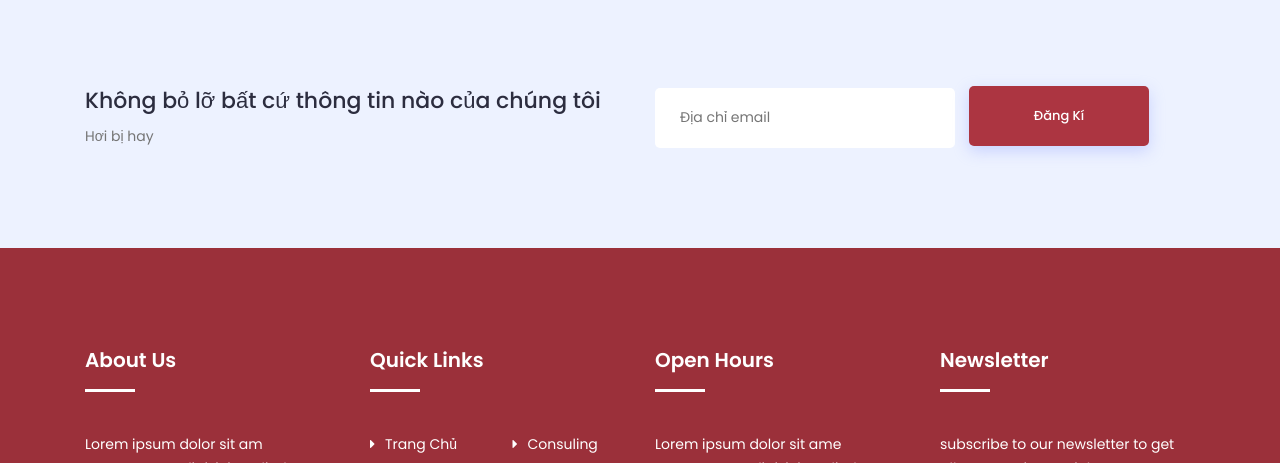
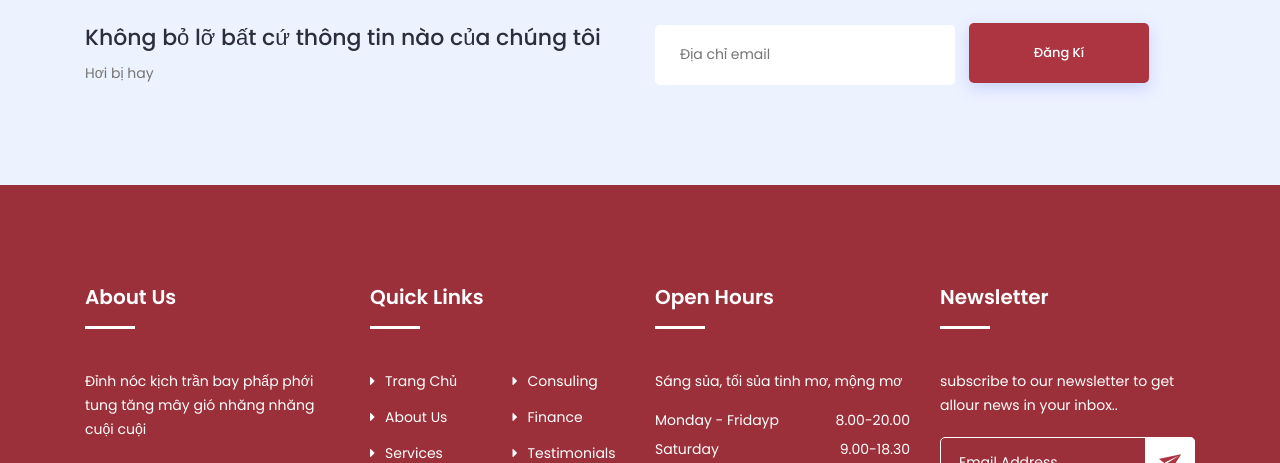
Before and after one commit to lemon4life/EduCareer, a plain HTML site: page index.html in a window 1280 px wide. Shown: the part 5728-6191 px from the top of the page. Drawn offline with Linux system fonts and the light colour scheme; a script that the page names is missing.

Commit message:
Update index.html

```diff
--- a/index.html
+++ b/index.html
@@ -588,7 +588,7 @@
 						<div class="section-title">
 							<h2>Chúng mình luôn giúp đỡ bạn</h2>
 							<img src="img/section-img.png" alt="#">
-							<p>Lorem ipsum dolor sit amet consectetur adipiscing elit praesent aliquet. pretiumts</p>
+
 						</div>
 					</div>
 				</div>
@@ -708,7 +708,7 @@
 						<div class="col-lg-3 col-md-6 col-12">
 							<div class="single-footer">
 								<h2>About Us</h2>
-								<p>Lorem ipsum dolor sit am consectetur adipisicing elit do eiusmod tempor incididunt ut labore dolore magna.</p>
+								<p>Đỉnh nóc kịch trần bay phấp phới tung tăng mây gió nhăng nhăng cuội cuội</p>
 								<!-- Social -->
 								<ul class="social">
 									<li><a href="#"><i class="icofont-facebook"></i></a></li>
@@ -748,7 +748,7 @@
 						<div class="col-lg-3 col-md-6 col-12">
 							<div class="single-footer">
 								<h2>Open Hours</h2>
-								<p>Lorem ipsum dolor sit ame consectetur adipisicing elit do eiusmod tempor incididunt.</p>
+								<p>Sáng sủa, tối sủa tinh mơ, mộng mơ</p>
 								<ul class="time-sidual">
 									<li class="day">Monday - Fridayp <span>8.00-20.00</span></li>
 									<li class="day">Saturday <span>9.00-18.30</span></li>
@@ -759,7 +759,7 @@
 						<div class="col-lg-3 col-md-6 col-12">
 							<div class="single-footer">
 								<h2>Newsletter</h2>
-								<p>subscribe to our newsletter to get allour news in your inbox.. Lorem ipsum dolor sit amet, consectetur adipisicing elit,</p>
+								<p>subscribe to our newsletter to get allour news in your inbox.. </p>
 								<form action="mail/mail.php" method="get" target="_blank" class="newsletter-inner">
 									<input name="email" placeholder="Email Address" class="common-input" onfocus="this.placeholder = ''"
 										onblur="this.placeholder = 'Your email address'" required="" type="email">
```
